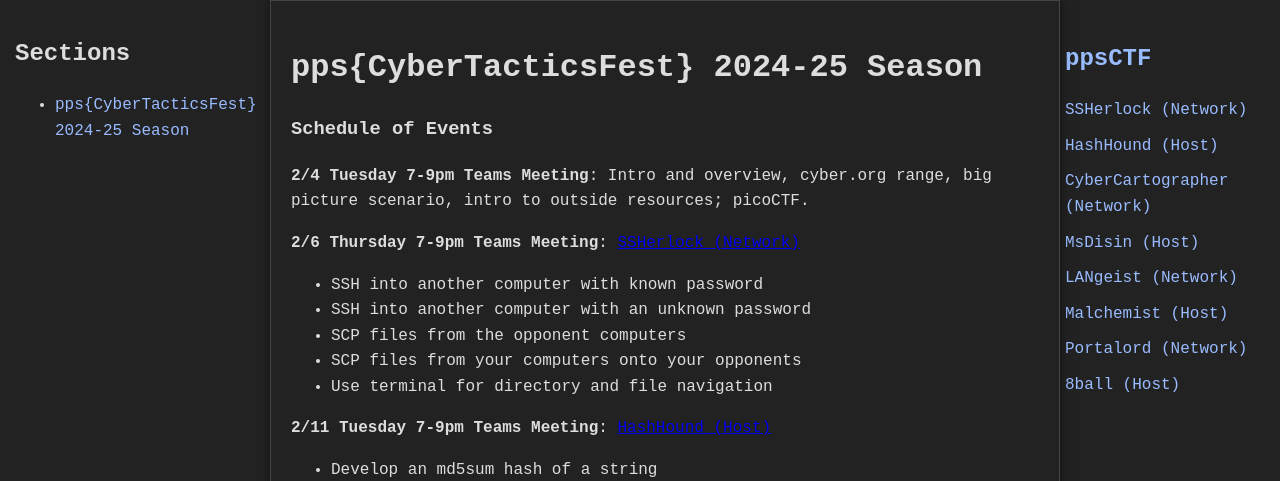
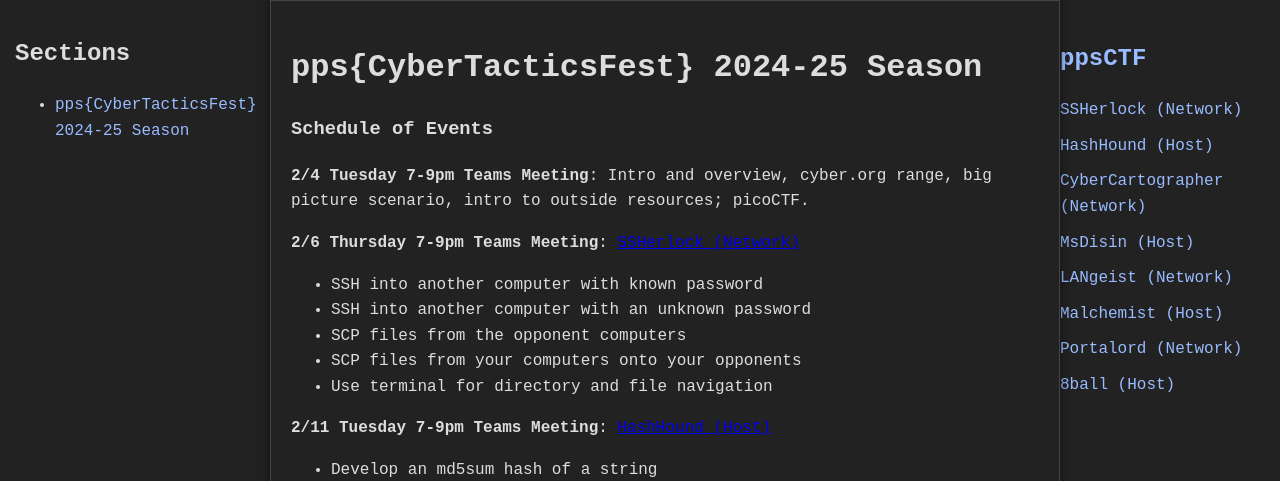
Before and after one commit to jboyce1/ppsCTF, a Jekyll site: the page built from index.md, in a window 1280 px wide. Shown: the top 481 px of the page. Built offline with Jekyll 4.4.1, drawn with Linux system fonts in a browser that asks for light colours.

Commit message:
Update styles.css

```diff
--- a/assets/css/styles.css
+++ b/assets/css/styles.css
@@ -17,7 +17,7 @@ nav {
     height: 100vh;
     background-color: #222; /* Dark background for nav */
     color: #fff;
-    padding: 20px 15px;
+    padding: 20px 20px;
     overflow-y: auto; /* Allows scrolling within the navigation bar if needed */
     box-shadow: -2px 0 5px rgba(0, 0, 0, 0.5);
 }
```
